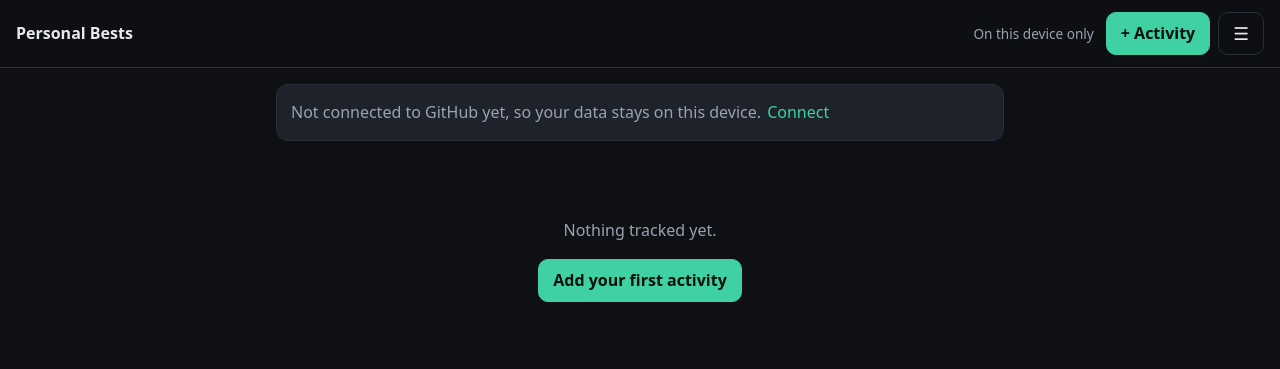
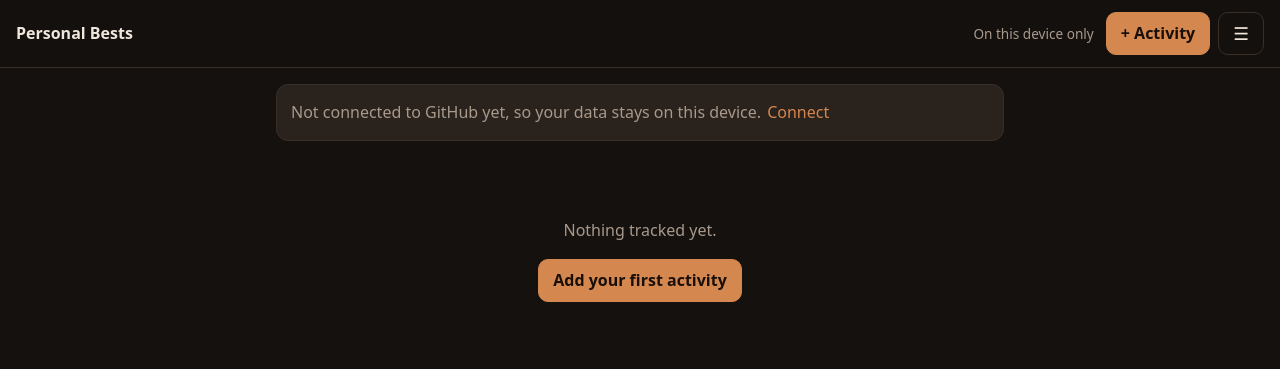
Before and after one commit to mackayoakey/personal-best-tracker, a plain HTML site: page index.html in a window 1280 px wide. Drawn offline with Linux system fonts and the light colour scheme.

Commit message:
V3: ember icon centred, muted warm theme
- Home screen and favicon icon is the ember flame, centred.
- Colour theme changed to a muted warm palette (dark brown, soft amber accents).
- Status text no longer wraps in the header.
- Cache name bumped to pbt-v3.

Co-Authored-By: Claude Haiku 5.5 <noreply@anthropic.com>
Claude-Session: https://claude.ai/code/session_017SuzvXzp1kim5sGw8mpsu5

```diff
--- a/index.html
+++ b/index.html
@@ -4,7 +4,7 @@
   <meta charset="utf-8">
   <meta name="viewport" content="width=device-width, initial-scale=1, viewport-fit=cover">
   <meta name="color-scheme" content="dark">
-  <meta name="theme-color" content="#0e1014">
+  <meta name="theme-color" content="#15110f">
   <meta name="apple-mobile-web-app-capable" content="yes">
   <meta name="apple-mobile-web-app-title" content="Bests">
   <title>Personal Bests</title>
--- a/styles.css
+++ b/styles.css
@@ -1,14 +1,14 @@
 :root {
-  --bg: #0e1014;
-  --panel: #171a21;
-  --panel-2: #1e222b;
-  --line: #2a2f3a;
-  --text: #e7e9ee;
-  --muted: #9aa2b1;
-  --accent: #3fd0a4;
-  --accent-ink: #04110c;
-  --warn: #e9b44c;
-  --danger: #f0706c;
+  --bg: #15110f;
+  --panel: #1f1915;
+  --panel-2: #2a221d;
+  --line: #3a2f27;
+  --text: #efe6dc;
+  --muted: #a8998b;
+  --accent: #d4874f;
+  --accent-ink: #1a0f08;
+  --warn: #d9b25f;
+  --danger: #d86b5f;
   color-scheme: dark;
 }
 
@@ -47,7 +47,7 @@ button, input, select, textarea { font: inherit; color: inherit; }
   align-items: center;
   gap: 12px;
   padding: max(12px, env(safe-area-inset-top)) max(16px, env(safe-area-inset-right)) 12px max(16px, env(safe-area-inset-left));
-  background: rgba(14, 16, 20, 0.92);
+  background: rgba(21, 17, 15, 0.92);
   backdrop-filter: blur(8px);
   border-bottom: 1px solid var(--line);
 }
@@ -55,6 +55,9 @@ button, input, select, textarea { font: inherit; color: inherit; }
 .status {
   flex: 1;
   min-width: 0;
+  white-space: nowrap;
+  overflow: hidden;
+  text-overflow: ellipsis;
   text-align: right;
   background: none;
   border: 0;
@@ -80,7 +83,7 @@ main { max-width: 760px; margin: 0 auto; padding: 16px; }
   cursor: pointer;
   min-height: 40px;
 }
-.btn:hover { border-color: #3a4150; }
+.btn:hover { border-color: #4a3d33; }
 .btn.primary { background: var(--accent); border-color: var(--accent); color: var(--accent-ink); font-weight: 600; }
 .btn.ghost { background: transparent; }
 .btn.danger { color: var(--danger); }
@@ -110,7 +113,7 @@ main { max-width: 760px; margin: 0 auto; padding: 16px; }
   font-size: 0.72rem;
   padding: 3px 8px;
   border-radius: 999px;
-  background: rgba(63, 208, 164, 0.14);
+  background: rgba(212, 135, 79, 0.16);
   color: var(--accent);
   font-weight: 600;
   white-space: nowrap;
@@ -134,7 +137,7 @@ main { max-width: 760px; margin: 0 auto; padding: 16px; }
   padding: 14px 14px 14px 6px;
   cursor: pointer;
 }
-.card:hover { border-color: #37404f; }
+.card:hover { border-color: #4a3d33; }
 .card.dragging { opacity: 0.9; box-shadow: 0 10px 30px rgba(0, 0, 0, 0.5); z-index: 2; }
 .drag-handle {
   touch-action: none;
--- a/sw.js
+++ b/sw.js
@@ -1,6 +1,6 @@
 // Service worker: caches the app shell so the app opens offline.
 // GitHub API calls are cross-origin and always go straight to the network.
-const CACHE = 'pbt-v2';
+const CACHE = 'pbt-v3';
 const SHELL = [
   './',
   'index.html',
--- a/versions.js
+++ b/versions.js
@@ -1,5 +1,14 @@
 // Newest first. Add a new entry at the top each time the app changes.
 export const VERSIONS = [
+  {
+    number: 'V3',
+    date: '2026-11-16',
+    title: 'Ember icon and muted warm theme',
+    changes: [
+      'New home screen icon: the ember flame, centred.',
+      'Softer warm colour theme, with muted amber accents on a dark brown background.',
+    ],
+  },
   {
     number: 'V2',
     date: '2026-11-16',
```
Also changed, not shown: apple-touch-icon.png, icon-192.png, icon-512.png, manifest.webmanifest.
